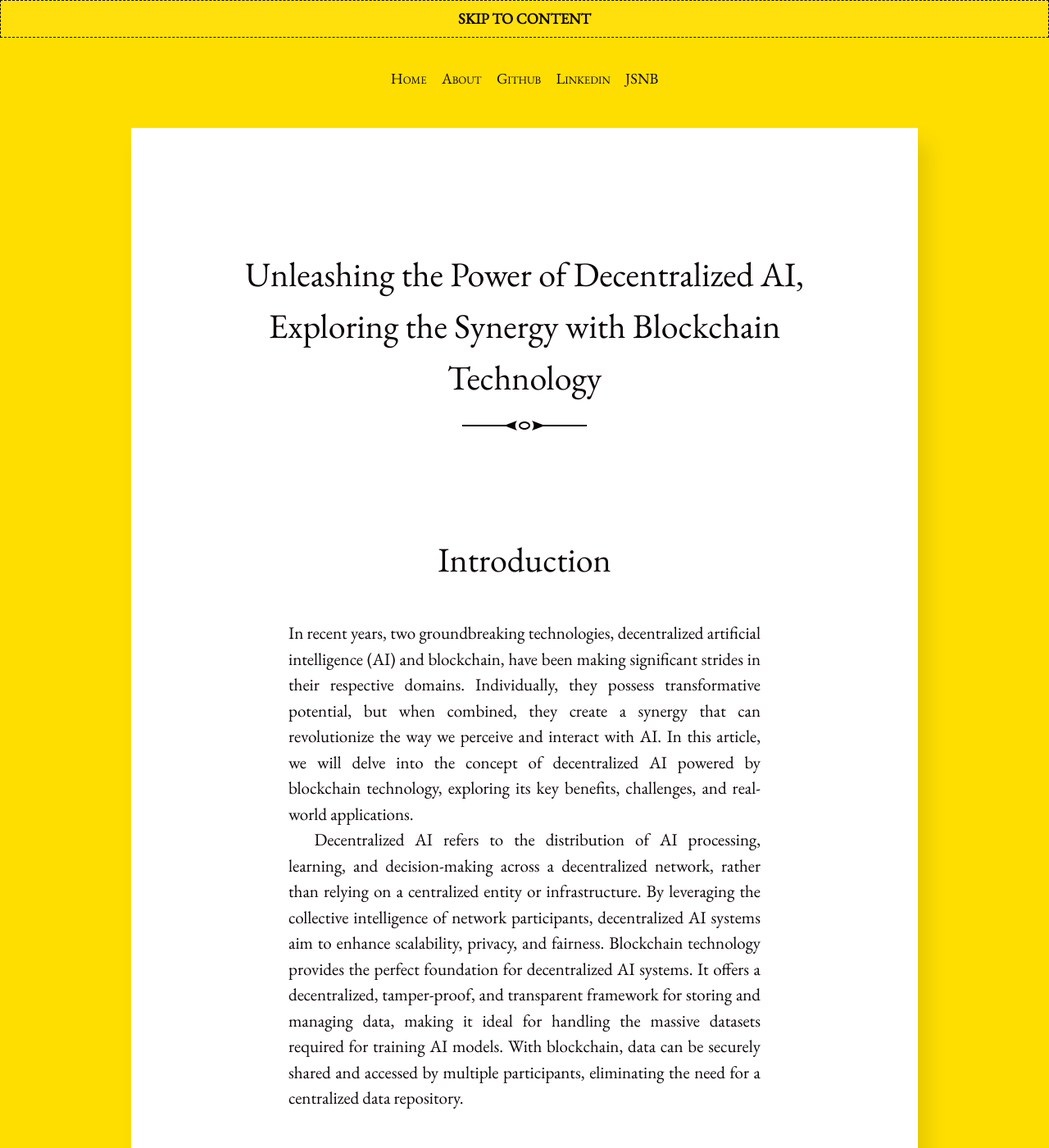
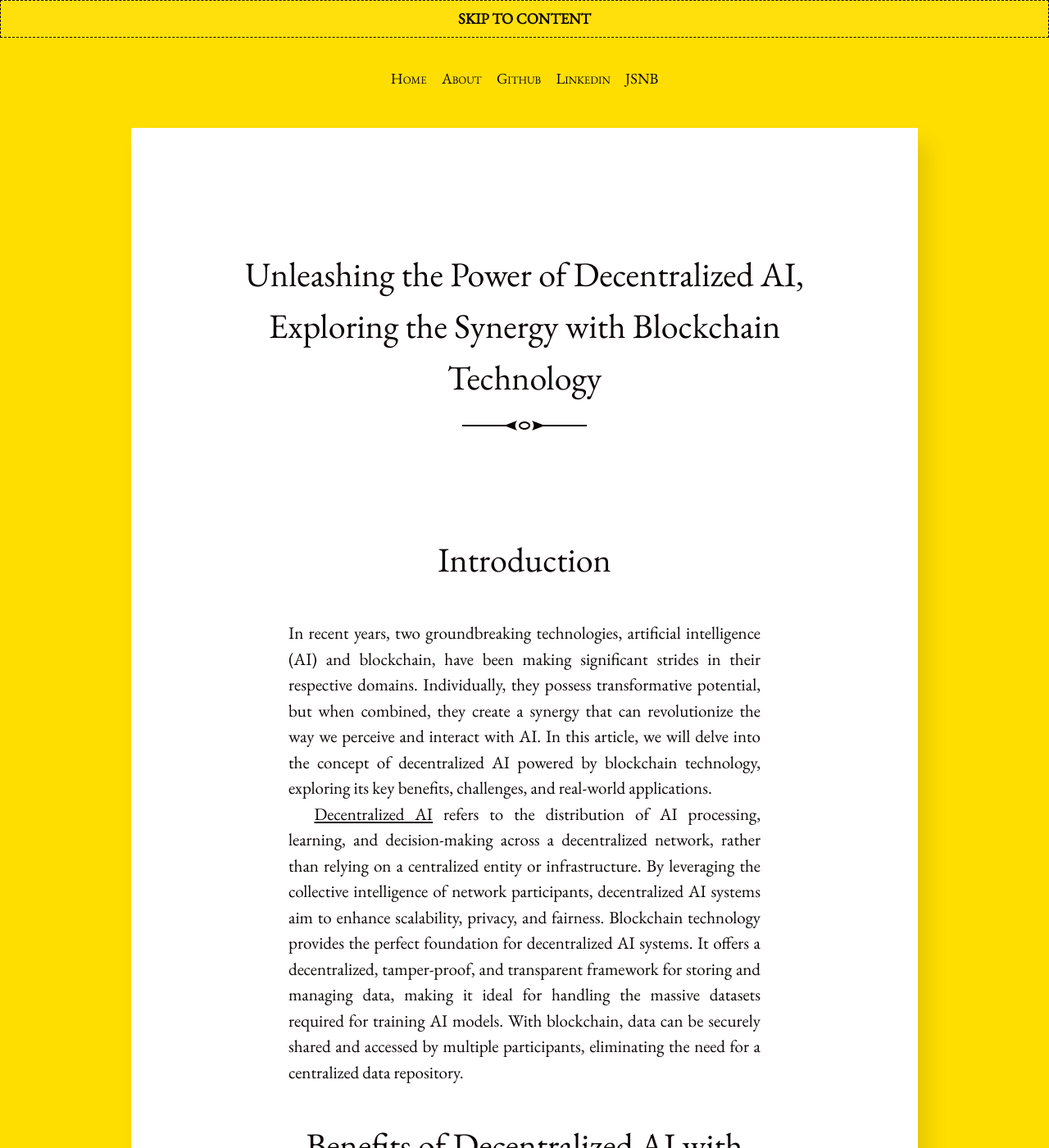
Before and after one commit to gopi-suvanam/gopi-suvanam.github.io, a Jekyll site: the page built from _posts/2023-05-17-Synergy-of-AI-with-BlockChain.md, in a window 1280 px wide and 1400 px high. Shown: the whole window at 82% size. Built offline with Jekyll 4.4.1, drawn with Linux system fonts in a browser that asks for light colours.

Commit message:
Update 2023-05-17-Synergy-of-AI-with-BlockChain.md

```diff
--- a/_posts/2023-05-17-Synergy-of-AI-with-BlockChain.md
+++ b/_posts/2023-05-17-Synergy-of-AI-with-BlockChain.md
@@ -1,12 +1,13 @@
 ---
 title: Unleashing the Power of Decentralized AI, Exploring the Synergy with Blockchain Technology
 layout: post
+tags: decentralization, ai
 description: We will delve into the concept of decentralized AI powered by blockchain technology, exploring its key benefits, challenges, and real-world applications.
 ---
 ## Introduction
-In recent years, two groundbreaking technologies, decentralized artificial intelligence (AI) and blockchain, have been making significant strides in their respective domains. Individually, they possess transformative potential, but when combined, they create a synergy that can revolutionize the way we perceive and interact with AI. In this article, we will delve into the concept of decentralized AI powered by blockchain technology, exploring its key benefits, challenges, and real-world applications.
+In recent years, two groundbreaking technologies, artificial intelligence (AI) and blockchain, have been making significant strides in their respective domains. Individually, they possess transformative potential, but when combined, they create a synergy that can revolutionize the way we perceive and interact with AI. In this article, we will delve into the concept of decentralized AI powered by blockchain technology, exploring its key benefits, challenges, and real-world applications.
 
-Decentralized AI refers to the distribution of AI processing, learning, and decision-making across a decentralized network, rather than relying on a centralized entity or infrastructure. By leveraging the collective intelligence of network participants, decentralized AI systems aim to enhance scalability, privacy, and fairness. Blockchain technology provides the perfect foundation for decentralized AI systems. It offers a decentralized, tamper-proof, and transparent framework for storing and managing data, making it ideal for handling the massive datasets required for training AI models. With blockchain, data can be securely shared and accessed by multiple participants, eliminating the need for a centralized data repository.
+[Decentralized AI](/2023/02/25/Decentralized-Artificial-Intelligence.html) refers to the distribution of AI processing, learning, and decision-making across a decentralized network, rather than relying on a centralized entity or infrastructure. By leveraging the collective intelligence of network participants, decentralized AI systems aim to enhance scalability, privacy, and fairness. Blockchain technology provides the perfect foundation for decentralized AI systems. It offers a decentralized, tamper-proof, and transparent framework for storing and managing data, making it ideal for handling the massive datasets required for training AI models. With blockchain, data can be securely shared and accessed by multiple participants, eliminating the need for a centralized data repository.
 
 ## Benefits of Decentralized AI with Blockchain:
 
```
